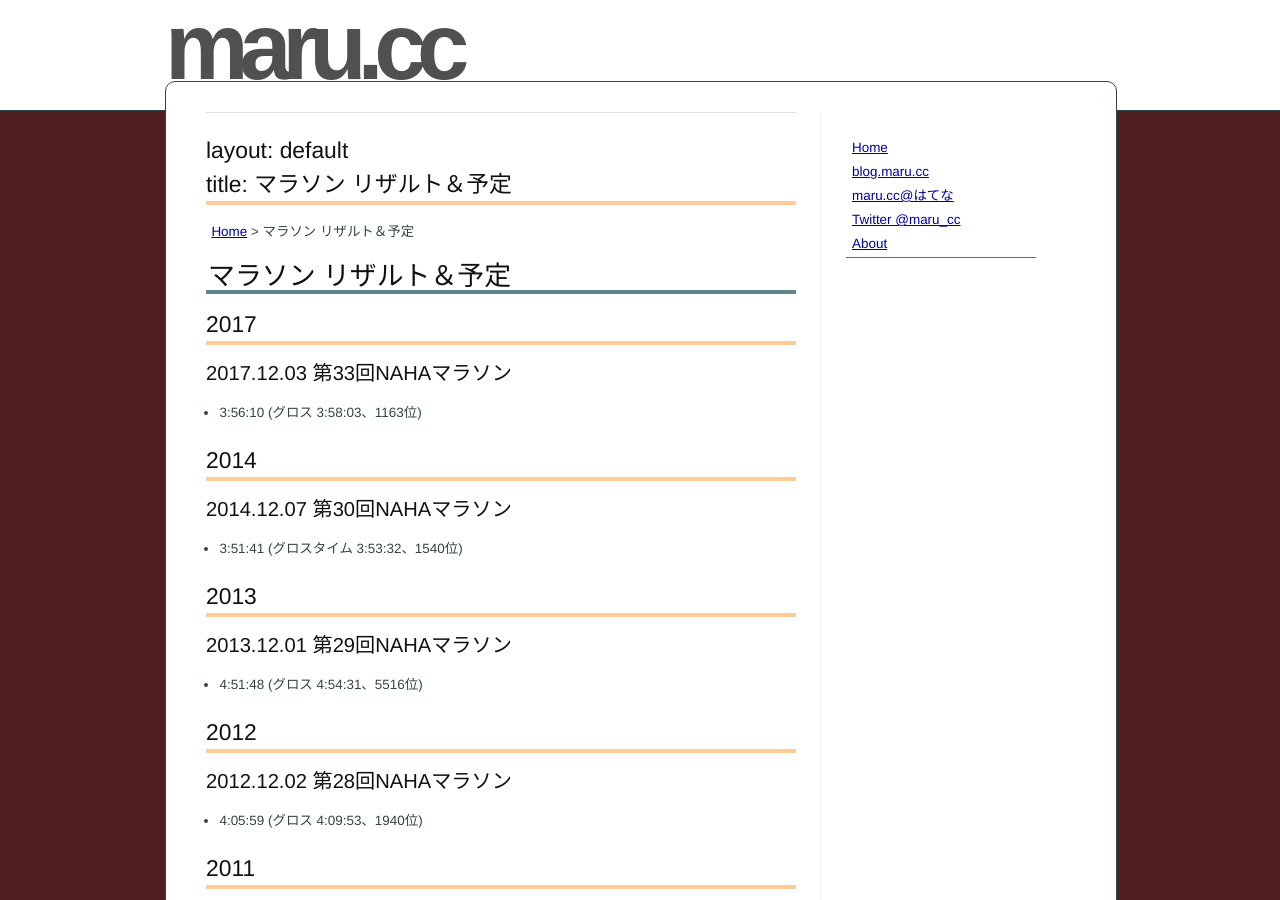
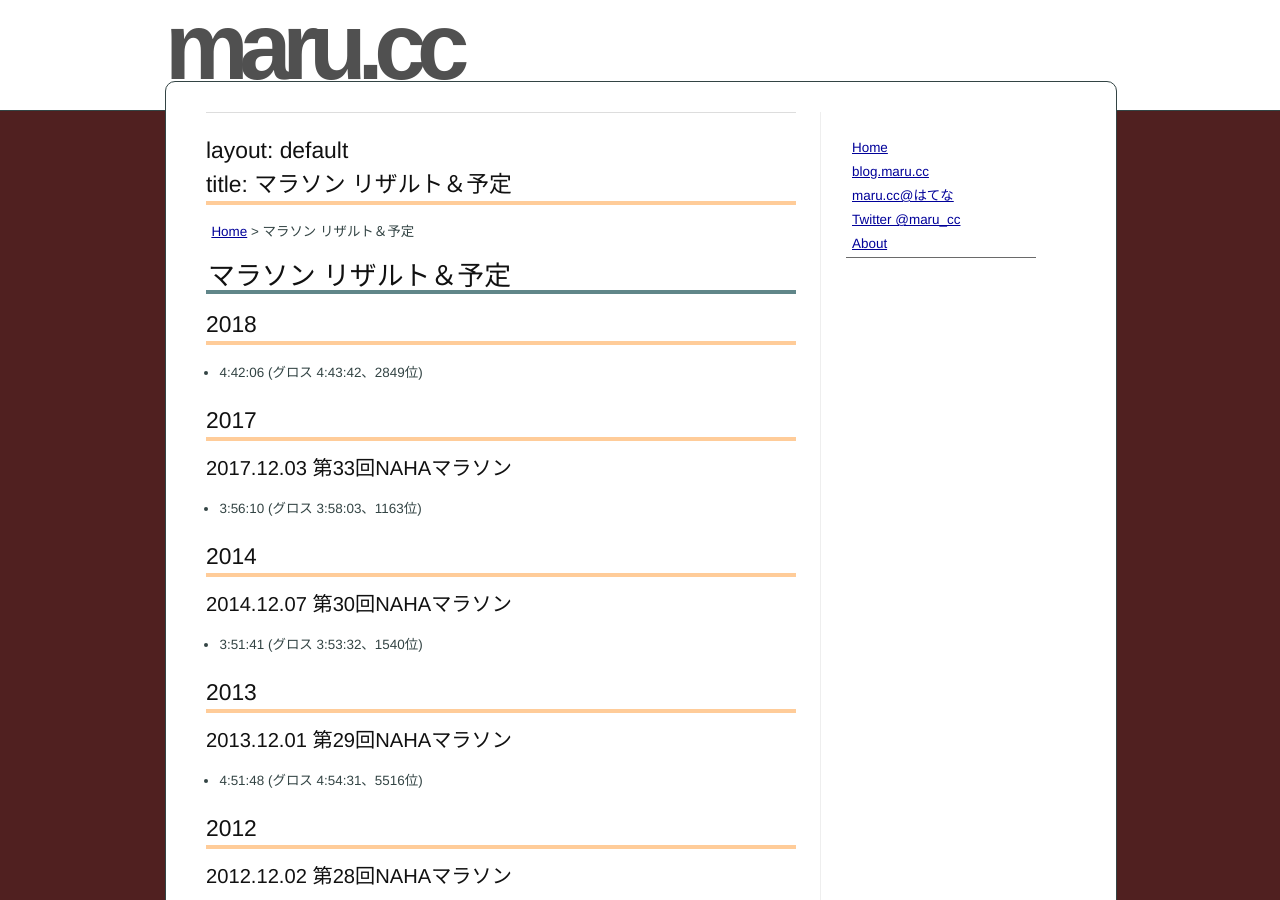
Before and after one commit to marucc/marucc.github.io, a Jekyll site: the page built from sports/results_run.md, in a window 1280 px wide and 900 px high. Built offline with Jekyll 4.4.1, drawn with Linux system fonts in a browser that asks for light colours; our own code applies the rules of GitHub Pages for plain Markdown files.

Commit message:
sports/results_run.md updated from https://stackedit.io/

```diff
--- a/sports/results_run.md
+++ b/sports/results_run.md
@@ -8,42 +8,46 @@
 title: マラソン リザルト＆予定</h2>
 <p><a href="/">Home</a> &gt; マラソン リザルト＆予定</p>
 <h1 id="マラソン-リザルト＆予定">マラソン リザルト＆予定</h1>
-<h2 id="section">2017</h2>
+<h2 id="section">2018</h2>
+<ul>
+<li>4:42:06 (グロス 4:43:42、2849位)</li>
+</ul>
+<h2 id="section-1">2017</h2>
 <h3 id="第33回nahaマラソン">2017.12.03 第33回NAHAマラソン</h3>
 <ul>
 <li>3:56:10 (グロス 3:58:03、1163位)</li>
 </ul>
-<h2 id="section-1">2014</h2>
+<h2 id="section-2">2014</h2>
 <h3 id="第30回nahaマラソン">2014.12.07 第30回NAHAマラソン</h3>
 <ul>
-<li>3:51:41 (グロスタイム 3:53:32、1540位)</li>
+<li>3:51:41 (グロス 3:53:32、1540位)</li>
 </ul>
-<h2 id="section-2">2013</h2>
+<h2 id="section-3">2013</h2>
 <h3 id="第29回nahaマラソン">2013.12.01 第29回NAHAマラソン</h3>
 <ul>
 <li>4:51:48 (グロス 4:54:31、5516位)</li>
 </ul>
-<h2 id="section-3">2012</h2>
+<h2 id="section-4">2012</h2>
 <h3 id="第28回nahaマラソン">2012.12.02 第28回NAHAマラソン</h3>
 <ul>
 <li>4:05:59 (グロス 4:09:53、1940位)</li>
 </ul>
-<h2 id="section-4">2011</h2>
+<h2 id="section-5">2011</h2>
 <h3 id="第27回nahaマラソン">2011.12.04 第27回NAHAマラソン</h3>
 <ul>
 <li>4:56:28 (グロス 4:58:38、5495位)</li>
 </ul>
-<h2 id="section-5">2010</h2>
+<h2 id="section-6">2010</h2>
 <h3 id="第26回nahaマラソン">2010.12.05 第26回NAHAマラソン</h3>
 <ul>
 <li>4:41:08 (グロス 4:46:33、4334位)</li>
 </ul>
-<h2 id="section-6">2009</h2>
+<h2 id="section-7">2009</h2>
 <h3 id="第25回nahaマラソン">2009.12.06 第25回NAHAマラソン</h3>
 <ul>
 <li>4:00:41 (グロス 4:02:49、2302位)</li>
 </ul>
-<h2 id="section-7">2008</h2>
+<h2 id="section-8">2008</h2>
 <h3 id="第24回nahaマラソン">2008.12.07 第24回NAHAマラソン</h3>
 <ul>
 <li>4:22:51 (グロス 4:27:35、3391位)</li>
@@ -56,35 +60,35 @@ title: マラソン リザルト＆予定</h2>
 <ul>
 <li>4:03:59 (グロス 4:07:11、7083位)</li>
 </ul>
-<h2 id="section-8">2007</h2>
+<h2 id="section-9">2007</h2>
 <h3 id="第23回nahaマラソン">2007.12.02 第23回NAHAマラソン</h3>
 <ul>
 <li>4:50:51 (グロス 4:55:02、4551位)</li>
 </ul>
-<h2 id="section-9">2006</h2>
+<h2 id="section-10">2006</h2>
 <h3 id="第22回nahaマラソン">2006.12.03 第22回NAHAマラソン</h3>
 <ul>
 <li>5:25:11 (グロス 5:26:15、7575位)</li>
 </ul>
-<h2 id="section-10">2005</h2>
+<h2 id="section-11">2005</h2>
 <h3 id="第21回nahaマラソン">2005.12.04 第21回NAHAマラソン</h3>
 <ul>
 <li>4:24:43 (グロス 4:26:08、2900位)</li>
 </ul>
-<h2 id="section-11">2004</h2>
+<h2 id="section-12">2004</h2>
 <h3 id="第20回nahaマラソン">2004.12.05 第20回NAHAマラソン</h3>
 <ul>
 <li>4:37:15 (グロス 4:38:22、3554位)</li>
 </ul>
-<h2 id="section-12">2003</h2>
+<h2 id="section-13">2003</h2>
 <h3 id="第19回nahaマラソン">2003.12.07 第19回NAHAマラソン</h3>
 <ul>
 <li>タイム：4時間03分33秒 順位：1519位</li>
 </ul>
-<h2 id="section-13">2002</h2>
+<h2 id="section-14">2002</h2>
 <h3 id="第18回nahaマラソン">2002.12.01 第18回NAHAマラソン</h3>
 <ul>
 <li>タイム：4時間08分05秒 順位：1443位</li>
 </ul>
-<h2 id="section-14">2001</h2>
+<h2 id="section-15">2001</h2>
 <h3 id="第17回nahaマラソン">2001.12.02 第17回NAHAマラソン</h3>
```
